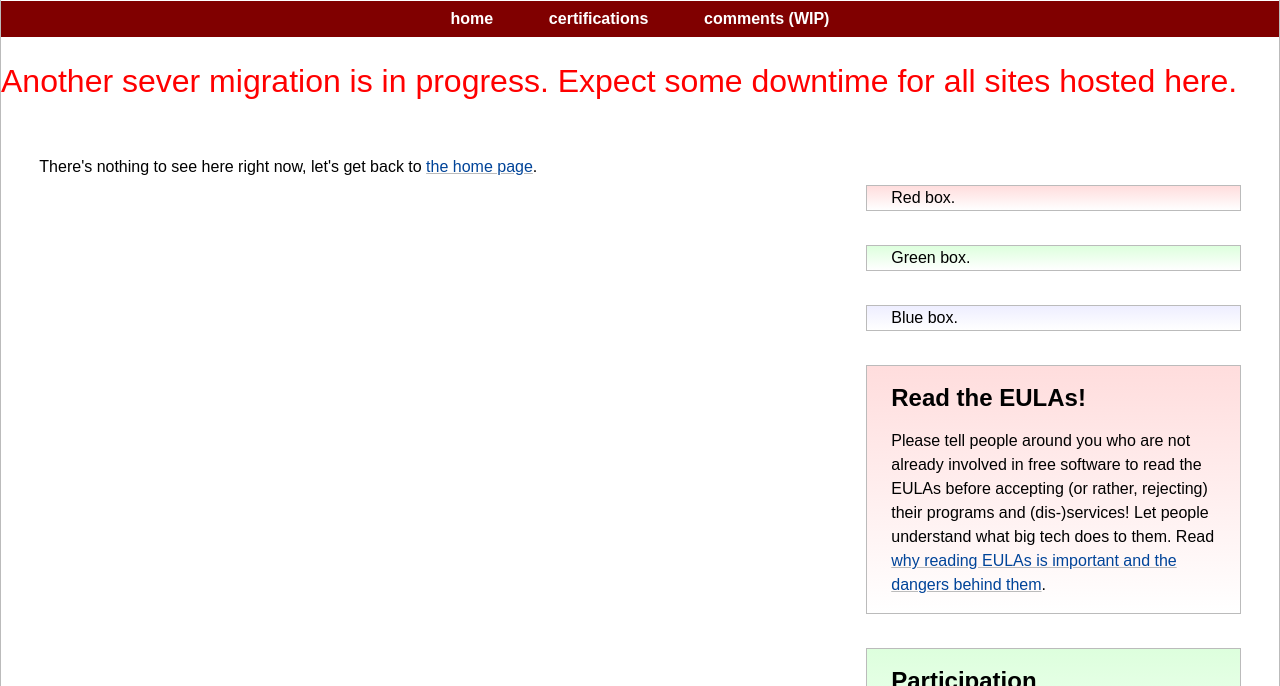
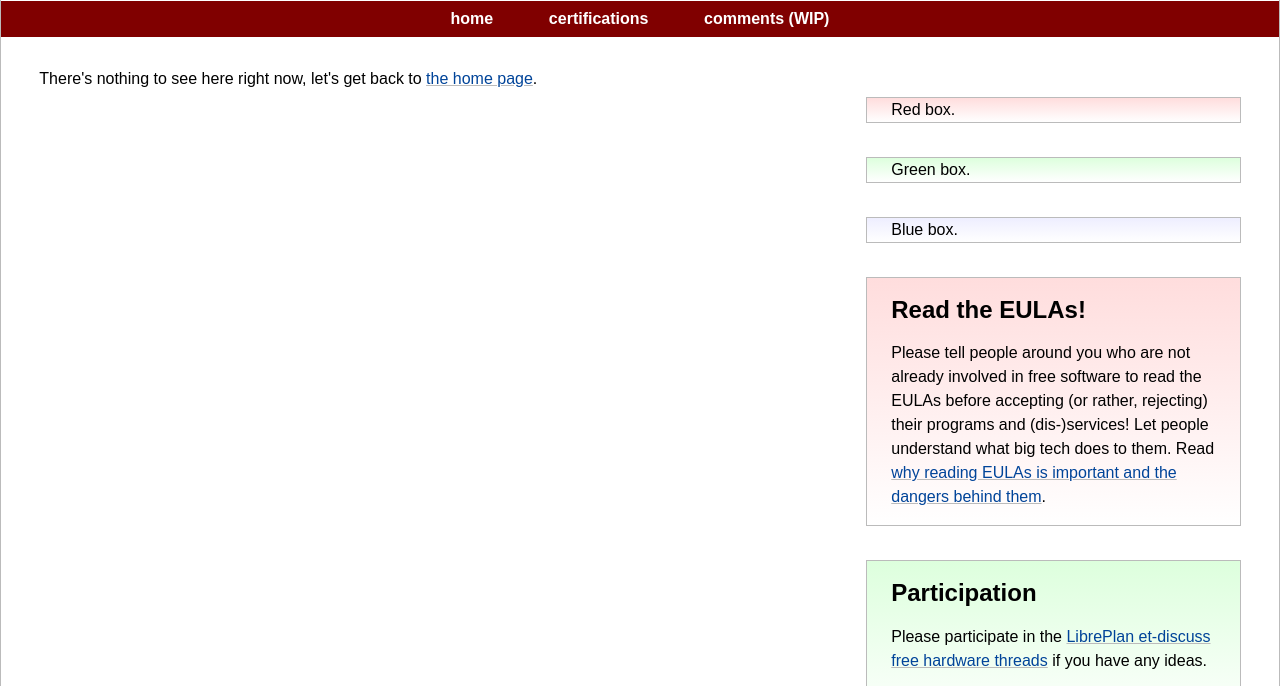
Before and after one commit to runxiyu/fcm, a plain HTML site: page generated/about/index.html in a window 1280 px wide. Shown: the part 54-740 px from the top of the page. Drawn offline with Linux system fonts and the light colour scheme.

Commit message:
not under maintainance any more

```diff
--- a/generated/about/index.html
+++ b/generated/about/index.html
@@ -24,9 +24,6 @@
 				     <li><a href="/community/">community</a></li> -->
 			</ul>
 		</nav>
-                <div id="server-notice" style="color: red; font-size: 200%;">
-                        <p>Another sever migration is in progress.  Expect some downtime for all sites hosted here.</p>
-                </div>
 		<div id="content" role="main">
 			<div class="columns">
 				<div class="major-column" role="article">
```
Also changed, not shown: generated/certs/index.html (+0 -3 lines), generated/comments/index.html (+0 -3 lines), generated/index.html (+0 -3 lines), templates/page.html (+0 -3 lines).
